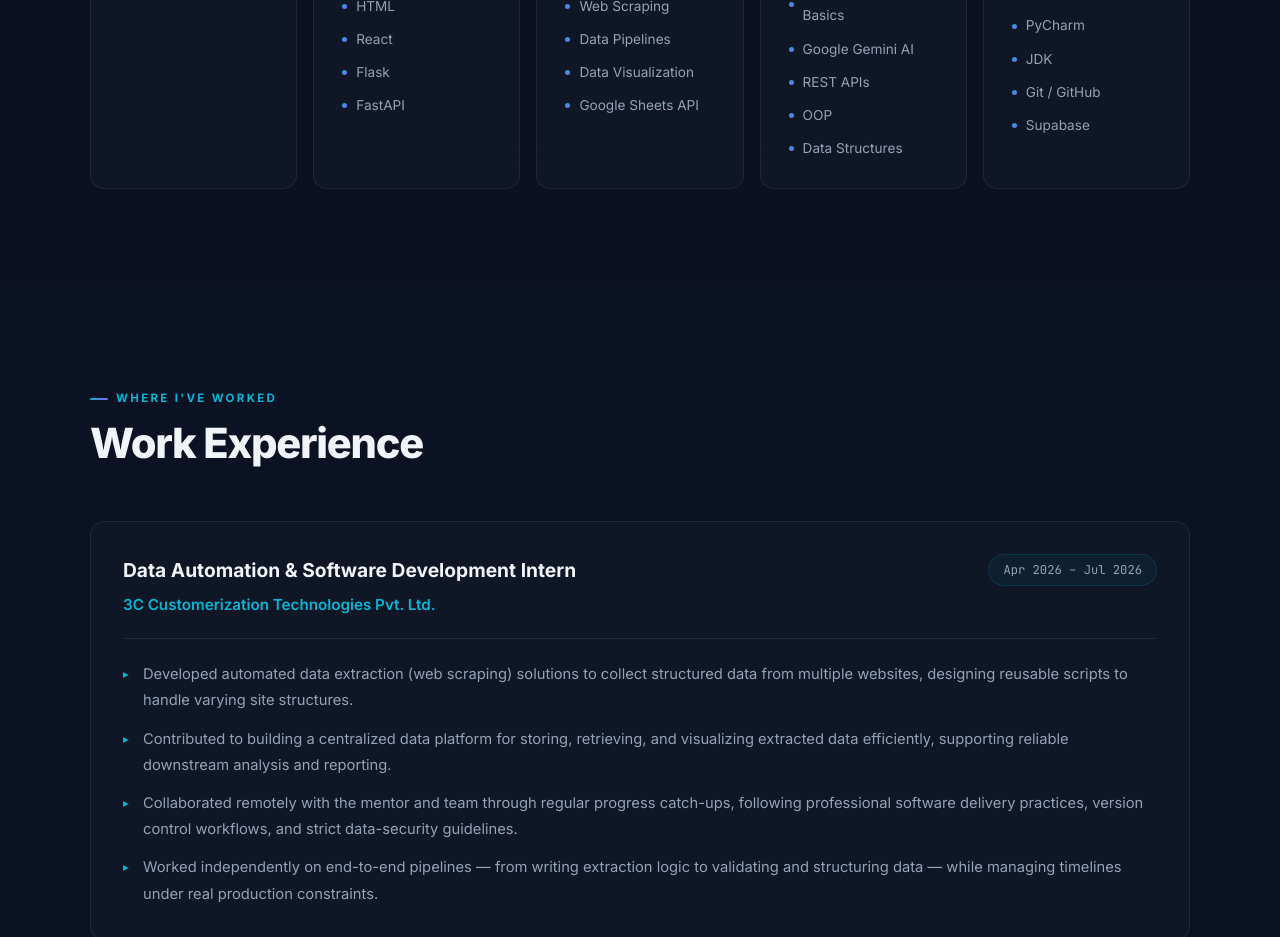
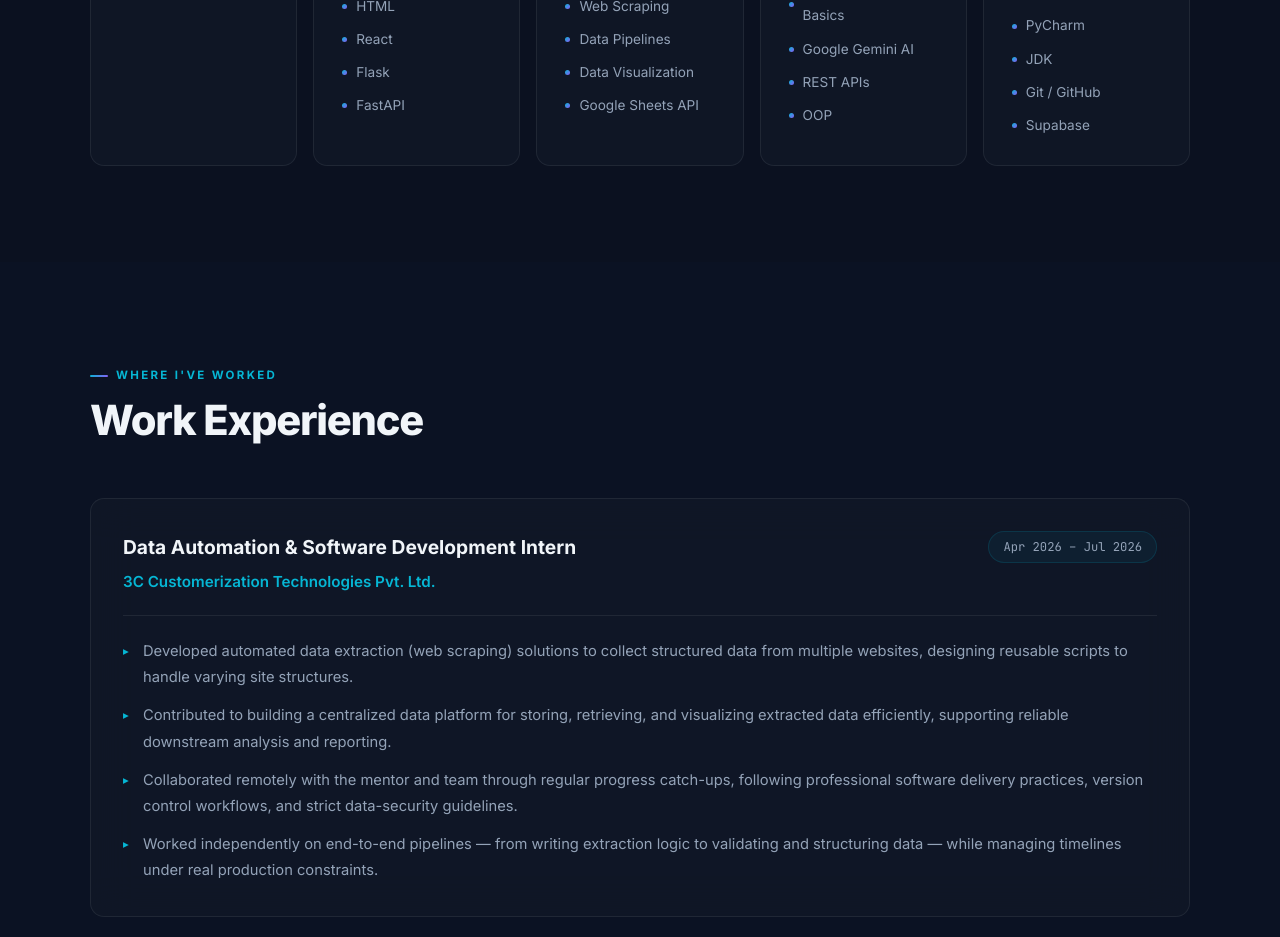
Before and after one commit to shubhangirupnawar/shubhangirupnawar.github.io, a React (Vite) app: page / in a window 1280 px wide. Shown: the part 3180-4117 px from the top of the page. Built offline with nearby package versions, Linux system fonts and the light colour scheme.

Commit message:
Remove Data Structures from resume PDF and portfolio skills

```diff
--- a/src/App.jsx
+++ b/src/App.jsx
@@ -77,7 +77,7 @@ const SKILLS_GROUPS = [
   {
     title: "AI / ML",
     icon: "🤖",
-    items: ["Machine Learning Basics", "Google Gemini AI", "REST APIs", "OOP", "Data Structures"],
+    items: ["Machine Learning Basics", "Google Gemini AI", "REST APIs", "OOP"],
   },
   {
     title: "Tools",
```
Also changed, not shown: 2 other files (tests, documents, lock files or other folders).
